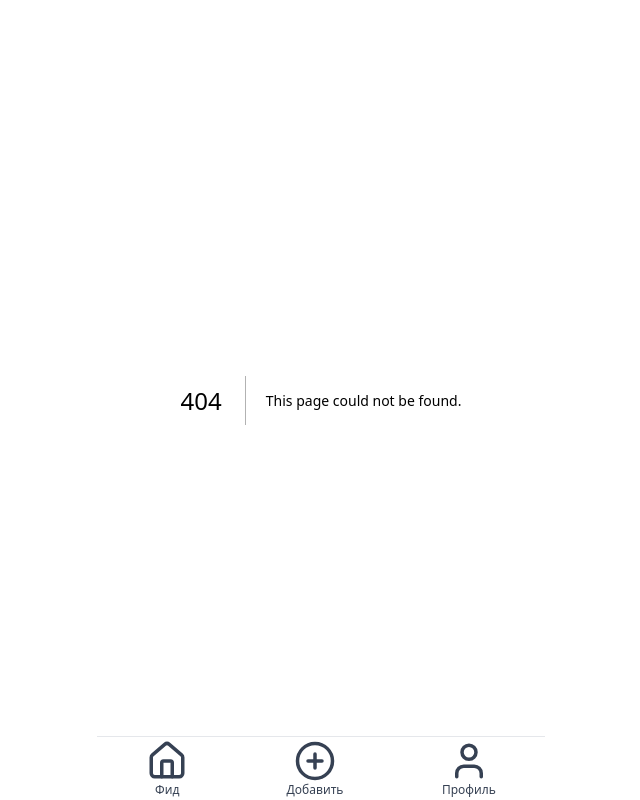
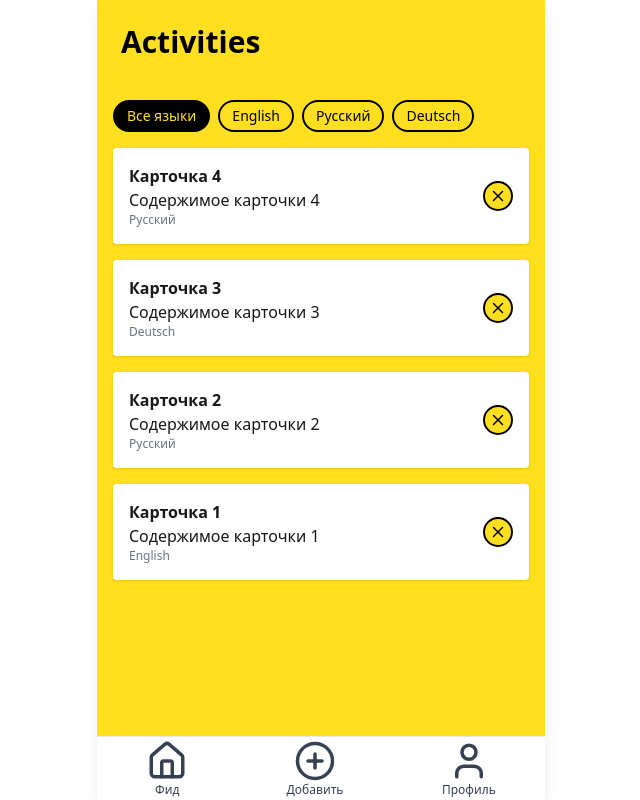
Before and after one commit to Guli-vali/ttl_frontend, a Next.js app: page /cards in a window 1280 px wide. Before the commit this address had no page. Shown: the whole page, without its empty margins (319-959 px from the left). Built offline with nearby package versions, Linux system fonts and the light colour scheme.

Commit message:
updated bottom navigation with decoupling"

```diff
--- /dev/null
+++ b/src/app/cards/create/page.tsx
@@ -0,0 +1,38 @@
+'use client';
+
+import { useState } from 'react';
+import { useRouter } from 'next/navigation';
+import CardForm from '@/components/CardForm';
+import { useCards } from '@/hooks/useCards';
+
+export default function CreateCardPage() {
+  const { addCard } = useCards();
+  const router = useRouter();
+
+  const [title, setTitle] = useState('');
+  const [text, setText] = useState('');
+  const [language, setLanguage] = useState('English');
+
+  const handleAddCard = () => {
+    if (!title.trim()) return;
+    addCard({ title, text, language });
+    router.push('/'); // возвращаемся на главную после создания
+  };
+
+  return (
+    <div className="mx-auto max-w-md min-h-screen bg-yellow-300 shadow-lg flex flex-col">
+      <header className="p-6 text-black text-left text-2xl font-bold">Создать карточку</header>
+      <main className="flex-1 p-4">
+        <CardForm
+          title={title}
+          text={text}
+          language={language}
+          onChangeTitle={setTitle}
+          onChangeText={setText}
+          onChangeLanguage={setLanguage}
+          onSubmit={handleAddCard}
+        />
+      </main>
+    </div>
+  );
+}
--- /dev/null
+++ b/src/app/cards/page.tsx
@@ -0,0 +1,95 @@
+'use client';
+
+import { useState } from 'react';
+import CardItem from '@/components/CardItem';
+import CardForm from '@/components/CardForm';
+import BottomNav from '@/components/BottomNav';
+import { useCards } from '@/hooks/useCards';
+
+
+export default function HomePage() {
+  const { cards, addCard, deleteCard } = useCards([
+    { id: 1, title: 'Карточка 1', text: 'Содержимое карточки 1', language: 'English' },
+    { id: 2, title: 'Карточка 2', text: 'Содержимое карточки 2', language: 'Русский' },
+    { id: 3, title: 'Карточка 3', text: 'Содержимое карточки 3', language: 'Deutsch' },
+    { id: 4, title: 'Карточка 4', text: 'Содержимое карточки 4', language: 'Русский' },
+  ]);
+
+  const [showForm, setShowForm] = useState(false);
+  const [title, setTitle] = useState<string>('');
+  const [text, setText] = useState<string>('');
+  const [language, setLanguage] = useState<string>('English');
+  const [filterLanguage, setFilterLanguage] = useState<string>('');
+
+  const handleAddCard = () => {
+    if (!title.trim()) return;
+    addCard({ title, text, language });
+    setTitle('');
+    setText('');
+    setLanguage('English');
+    setShowForm(false);
+  };
+
+  const handleDeleteCard = (id: number) => {
+    deleteCard(id);
+  };
+
+  const filteredCards = cards.filter((card) =>
+    filterLanguage ? card.language === filterLanguage : true
+  );
+
+  const uniqueLanguages = Array.from(new Set(cards.map((card) => card.language)));
+
+  return (
+    <div className="mx-auto max-w-md min-h-screen bg-yellow-300 shadow-lg flex flex-col">
+      {/* Хедер */}
+      <header className="p-6 text-black text-left text-3xl font-bold">Activities</header>
+
+      {/* Контент */}
+      <main className="flex-1 overflow-y-auto p-4">
+        {/* Форма создания карточки */}
+        {showForm && (
+          <CardForm
+            title={title}
+            text={text}
+            language={language}
+            onChangeTitle={setTitle}
+            onChangeText={setText}
+            onChangeLanguage={setLanguage}
+            onSubmit={handleAddCard}
+          />
+        )}
+
+        {/* Фильтр по языкам */}
+        <div className="flex flex-wrap gap-2 mb-4">
+          <button
+            onClick={() => setFilterLanguage('')}
+            className={`px-3 py-1 rounded-full border-2 border-black text-sm font-medium ${
+              filterLanguage === '' ? 'bg-black text-yellow-300' : 'bg-yellow-300 text-black hover:bg-yellow-200'
+            } transition-colors`}
+          >
+            Все языки
+          </button>
+          {uniqueLanguages.map((lang) => (
+            <button
+              key={lang}
+              onClick={() => setFilterLanguage(lang)}
+              className={`px-3 py-1 rounded-full border-2 border-black text-sm font-medium ${
+                filterLanguage === lang ? 'bg-black text-yellow-300' : 'bg-yellow-300 text-black hover:bg-yellow-200'
+              } transition-colors`}
+            >
+              {lang}
+            </button>
+          ))}
+        </div>
+
+        {/* Фид карточек */}
+        <div className="flex flex-col-reverse space-y-reverse space-y-4 pb-16">
+          {filteredCards.map((card) => (
+            <CardItem key={card.id} card={card} onDelete={() => handleDeleteCard(card.id)} />
+          ))}
+        </div>
+      </main>
+    </div>
+  );
+}
--- a/src/app/page.tsx
+++ b/src/app/page.tsx
@@ -1,95 +1,6 @@
-'use client';
+import { redirect } from 'next/navigation';
 
-import { useState } from 'react';
-import CardItem from '@/components/CardItem';
-import CardForm from '@/components/CardForm';
-import BottomNav from '@/components/BottomNav';
-import { useCards } from '@/hooks/useCards';
-
-
-export default function HomePage() {
-  const { cards, addCard, deleteCard } = useCards([
-    { id: 1, title: 'Карточка 1', text: 'Содержимое карточки 1', language: 'English' },
-    { id: 2, title: 'Карточка 2', text: 'Содержимое карточки 2', language: 'Русский' },
-    { id: 3, title: 'Карточка 3', text: 'Содержимое карточки 3', language: 'Deutsch' },
-    { id: 4, title: 'Карточка 4', text: 'Содержимое карточки 4', language: 'Русский' },
-  ]);
-
-  const [showForm, setShowForm] = useState(false);
-  const [title, setTitle] = useState<string>('');
-  const [text, setText] = useState<string>('');
-  const [language, setLanguage] = useState<string>('English');
-  const [filterLanguage, setFilterLanguage] = useState<string>('');
-
-  const handleAddCard = () => {
-    if (!title.trim()) return;
-    addCard({ title, text, language });
-    setTitle('');
-    setText('');
-    setLanguage('English');
-    setShowForm(false);
-  };
-
-  const handleDeleteCard = (id: number) => {
-    deleteCard(id);
-  };
-
-  const filteredCards = cards.filter((card) =>
-    filterLanguage ? card.language === filterLanguage : true
-  );
-
-  const uniqueLanguages = Array.from(new Set(cards.map((card) => card.language)));
-
-  return (
-    <div className="mx-auto max-w-md min-h-screen bg-yellow-300 shadow-lg flex flex-col">
-      {/* Хедер */}
-      <header className="p-6 text-black text-left text-3xl font-bold">Activities</header>
-
-      {/* Контент */}
-      <main className="flex-1 overflow-y-auto p-4">
-        {/* Форма создания карточки */}
-        {showForm && (
-          <CardForm
-            title={title}
-            text={text}
-            language={language}
-            onChangeTitle={setTitle}
-            onChangeText={setText}
-            onChangeLanguage={setLanguage}
-            onSubmit={handleAddCard}
-          />
-        )}
-
-        {/* Фильтр по языкам */}
-        <div className="flex flex-wrap gap-2 mb-4">
-          <button
-            onClick={() => setFilterLanguage('')}
-            className={`px-3 py-1 rounded-full border-2 border-black text-sm font-medium ${
-              filterLanguage === '' ? 'bg-black text-yellow-300' : 'bg-yellow-300 text-black hover:bg-yellow-200'
-            } transition-colors`}
-          >
-            Все языки
-          </button>
-          {uniqueLanguages.map((lang) => (
-            <button
-              key={lang}
-              onClick={() => setFilterLanguage(lang)}
-              className={`px-3 py-1 rounded-full border-2 border-black text-sm font-medium ${
-                filterLanguage === lang ? 'bg-black text-yellow-300' : 'bg-yellow-300 text-black hover:bg-yellow-200'
-              } transition-colors`}
-            >
-              {lang}
-            </button>
-          ))}
-        </div>
-
-        {/* Фид карточек */}
-        <div className="flex flex-col-reverse space-y-reverse space-y-4 pb-16">
-          {filteredCards.map((card) => (
-            <CardItem key={card.id} card={card} onDelete={() => handleDeleteCard(card.id)} />
-          ))}
-        </div>
-      </main>
-    </div>
-  );
+export default function Home() {
+  redirect('/cards');
+  return null;
 }
--- a/src/components/BottomNav.tsx
+++ b/src/components/BottomNav.tsx
@@ -3,7 +3,7 @@
 import { PlusCircle, User, Home } from 'lucide-react';
 import { useRouter } from 'next/navigation';
 
-export default function BottomNav({ onAdd }: { onAdd?: () => void }) {
+export default function BottomNav() {
   const router = useRouter();
 
   return (
@@ -18,7 +18,7 @@ export default function BottomNav({ onAdd }: { onAdd?: () => void }) {
         <span className="text-xs">Фид</span>
       </button>
       <button
-        onClick={onAdd}
+        onClick={() => router.push('/cards/create')}
         className="flex flex-col items-center text-gray-700 hover:text-black"
       >
         <PlusCircle size={42} />
```
